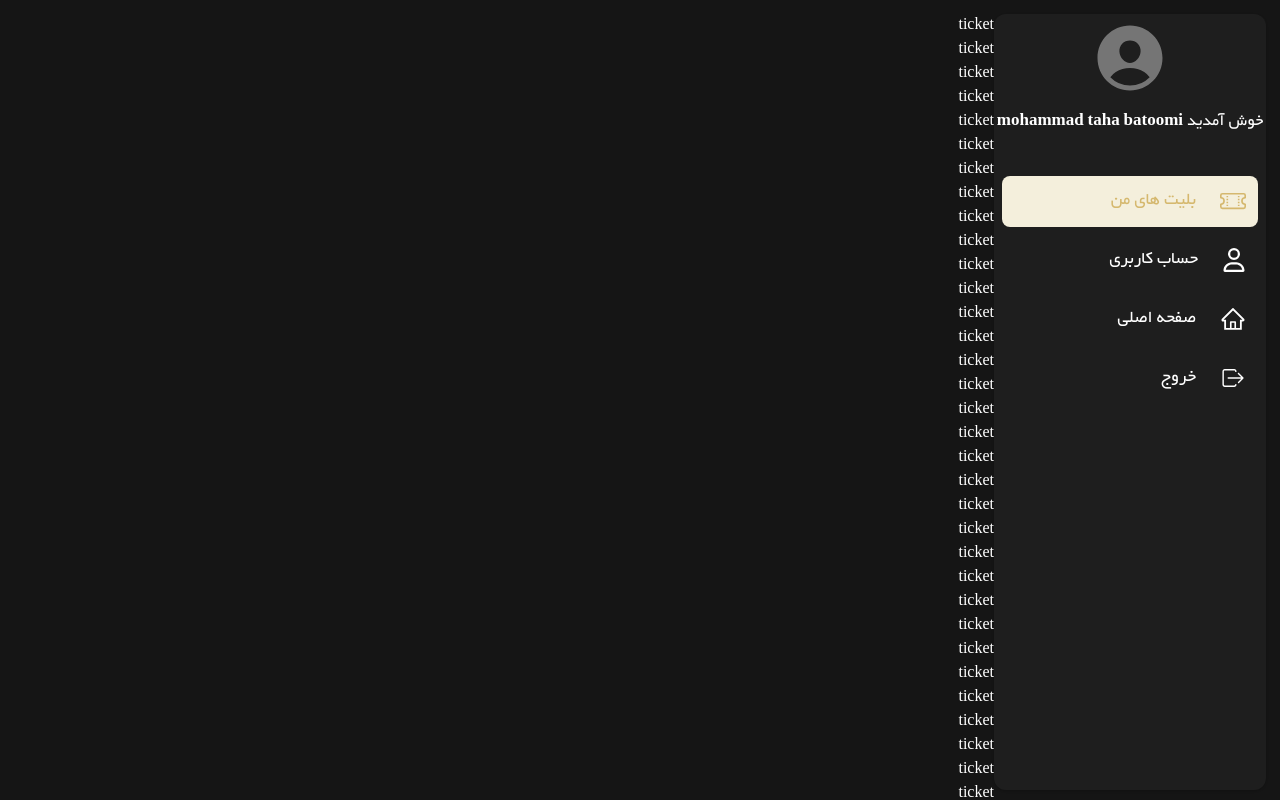
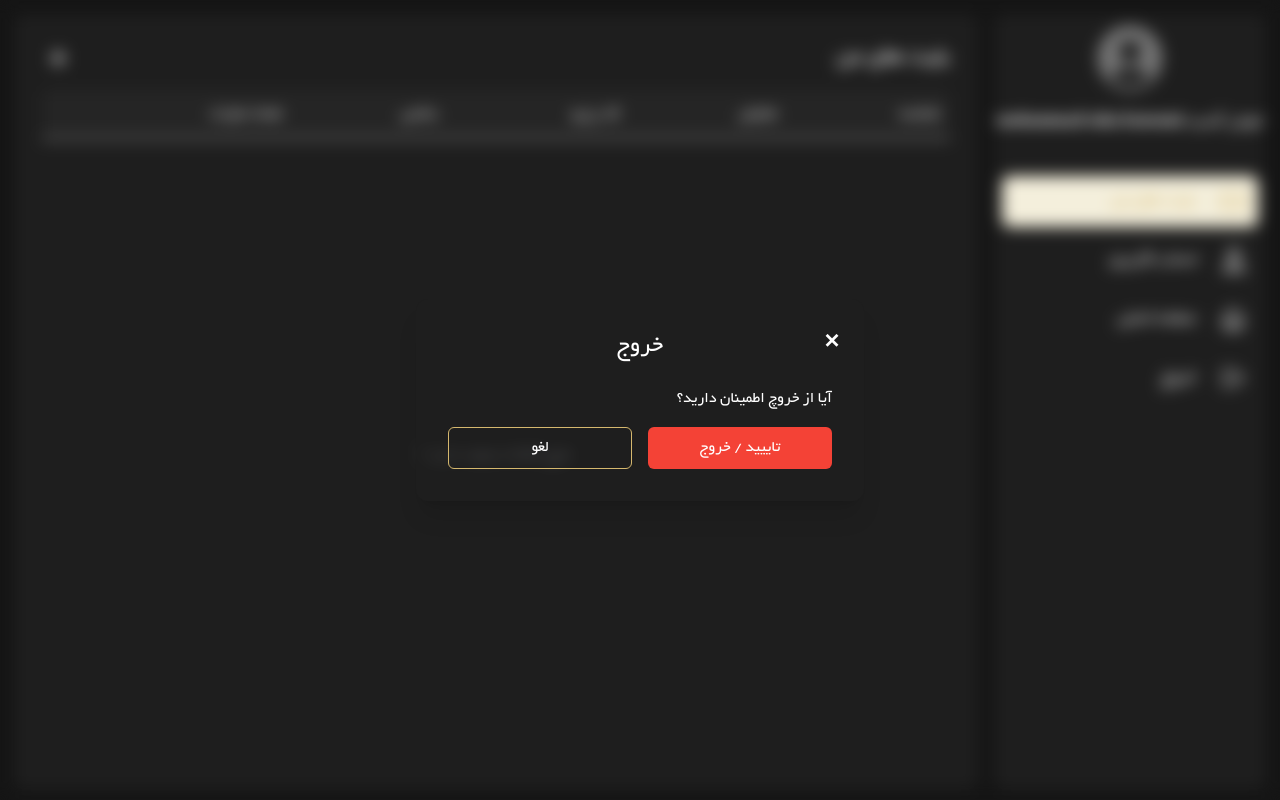
Before and after one commit to MohammadTahaBatoomi/rayyan, a Next.js app: page /dashboard/ticket in a window 1280 px wide. Both pictures are taken after a click on the item "خروج". Shown: the top 800 px of the page. Built offline with nearby package versions, Linux system fonts and the light colour scheme.

Commit message:
config & compeletd dashboard ticket & progile

```diff
--- a/src/components/alert/loguot.tsx
+++ b/src/components/alert/loguot.tsx
@@ -1,9 +1,48 @@
-import React from 'react'
+'use client';
+import React from 'react';
+import { motion, AnimatePresence } from 'framer-motion';
 
-function loguot() {
+export default function LogoutModal({ onClose, onLogout }: { onClose: () => void, onLogout: () => void }) {
   return (
-    <div>loguot</div>
-  )
+    <AnimatePresence>
+      <motion.div
+        className="fixed inset-0 z-50 backdrop-blur-sm flex justify-center items-center"
+        initial={{ opacity: 0 }}
+        animate={{ opacity: 1 }}
+        exit={{ opacity: 0 }}
+      >
+        <motion.div
+          className="bg-black/70 backdrop-blur-sm rounded-xl shadow-xl p-8 w-full max-w-md relative"
+          initial={{ scale: 0.8, opacity: 0 }}
+          animate={{ scale: 1, opacity: 1 }}
+          exit={{ scale: 0.8, opacity: 0 }}
+          transition={{ duration: 0.3 }}
+        >
+          {/* فرم لاگین */}
+          <button
+            onClick={onClose}
+            className="absolute top-8 right-6 text-xl font-bold cursor-pointer"
+          >
+            ✕
+          </button>
+          <h2 className="text-center text-2xl font-bold mb-6 text-white">خروج</h2>
+          <p>آیا از خروچ اطمینان دارید؟</p>
+          <div className="flex gap-4 mt-4">
+            <button
+              className="w-1/2 bg-[#f44236] hover:bg-[#f44236 font-bold py-2 rounded-md transition-colors duration-200 cursor-pointer"
+              onClick={onLogout}
+            >
+              تاییید / خروج
+            </button>
+            <button
+              className="w-1/2 border border-[var(--color-yellow)] text-white font-bold py-2 rounded-md transition-colors duration-200 cursor-pointer"
+              onClick={onClose}
+            >
+              لغو
+            </button>
+          </div>
+        </motion.div>
+      </motion.div>
+    </AnimatePresence>
+  );
 }
-
-export default loguot
--- a/src/components/dashboard/sidebar.tsx
+++ b/src/components/dashboard/sidebar.tsx
@@ -7,6 +7,8 @@ import { IoIosLogOut } from "react-icons/io";
 import { BsTicketPerforated } from "react-icons/bs";
 import Link from "next/link";
 import { usePathname } from "next/navigation";
+import Landinglogin from "../alert/loguot";
+
 
 const desktopVariants = {
   hidden: { x: 300, opacity: 0 },
@@ -22,6 +24,7 @@ const mobileVariants = {
 
 function Sidebar() {
   const pathname = usePathname();
+  const [showLogin, setShowLogin] = useState(false);
 
   const [isMobile, setIsMobile] = useState(false);
 
@@ -88,7 +91,7 @@ function Sidebar() {
                   صفحه اصلی
                 </li>
               </Link>
-              <li className="flex items-center justify-start gap-6 text-[18px] font-bold mb-2 cursor-pointer p-3 rounded-lg">
+              <li className="flex items-center justify-start gap-6 text-[18px] font-bold mb-2 cursor-pointer p-3 rounded-lg" onClick={() => setShowLogin(true)}>
                 <IoIosLogOut className="text-[26px]" />
                 خروج
               </li>
@@ -163,9 +166,7 @@ function Sidebar() {
               </Link>
               <button
                 className="flex flex-col items-center justify-center text-[#757575] text-[14px]"
-                onClick={() => {
-                  alert("خروج انجام شد");
-                }}
+                onClick={() => setShowLogin(true)}
               >
                 <IoIosLogOut className="text-2xl mb-1" />
               </button>
@@ -173,6 +174,7 @@ function Sidebar() {
           </>
         )}
       </AnimatePresence>
+      {showLogin && <Landinglogin onClose={() => setShowLogin(false)} />}
     </>
   );
 }
--- a/src/components/dashboard/ticket.tsx
+++ b/src/components/dashboard/ticket.tsx
@@ -1,48 +1,51 @@
-import React from 'react'
+"use client";
+import React, { useState } from 'react'
+import Landinglogin from "../alert/personalInfo";
 
-function ticket() {
-  return <>
 
-  <div>ticket</div>
-  <div>ticket</div>
-  <div>ticket</div>
-  <div>ticket</div>
-  <div>ticket</div>
-  <div>ticket</div>
-  <div>ticket</div>
-  <div>ticket</div>
-  <div>ticket</div>
-  <div>ticket</div>
-  <div>ticket</div>
-  <div>ticket</div>
-  <div>ticket</div>
-  <div>ticket</div>
-  <div>ticket</div>
-  <div>ticket</div>
-  <div>ticket</div>
-  <div>ticket</div>
-  <div>ticket</div>
-  <div>ticket</div>
-  <div>ticket</div>
-  <div>ticket</div>
-  <div>ticket</div>
-  <div>ticket</div>
-  <div>ticket</div>
-  <div>ticket</div>  <div>ticket</div>
-  <div>ticket</div>
-  <div>ticket</div>
-  <div>ticket</div>
-  <div>ticket</div>  <div>ticket</div>
-  <div>ticket</div>
-  <div>ticket</div>
-  <div>ticket</div>
-  <div>ticket</div>
-  <div>ticket</div>
-  <div>ticket</div>
-  <div>ticket</div>
+function Ticket() {
+  const [showLogin, setShowLogin] = useState(false);
 
-  </>
+  return (
+    <>
+    <div className="h-[80vh] md:h-[97vh] md:mt-0 mt-17 bg-[var(--color-black)] shadow-sm rounded-xl mr-0 md:mr-4 p-7">
+      <div className="flex justify-between items-center mb-4">
+        <h2 className="text-2xl font-bold">بلیت های من</h2>
 
+        <button
+          onClick={() => setShowLogin(true)}
+          className="rounded-full w-8 h-8 flex items-center justify-center text-3xl cursor-pointer"
+        >
+          +
+        </button>
+      </div>
+      <div className="rounded-lg overflow-hidden h-[60vh] flex flex-col">
+        <table className="w-full text-right rtl">
+          <thead>
+            <tr className="border-b bg-[#252525]">
+              <th className="py-3 px-2.5">شناسه</th>
+              <th className="py-3 px-2.5">نمایش</th>
+              <th className="py-3 px-2.5">کد رزرو</th>
+              <th className="py-3 px-2.5">سانس</th>
+              <th className="py-3 px-2.5">تعداد نفرات</th>
+            </tr>
+          </thead>
+        </table>
+        <div className="flex-1 flex items-center justify-center">
+          <span className="text-gray-300 text-md mt-[200px]">هیچ اطلاعات وجود ندارد !</span>
+        </div>
+      </div>
+    </div>
+    <div className="md:hidden">
+        <br />
+        <br />
+        <br />
+        <br />
+      </div>
+      {showLogin && <Landinglogin onClose={() => setShowLogin(false)} />}
+
+    </>
+  )
 }
 
-export default ticket
+export default Ticket
```
